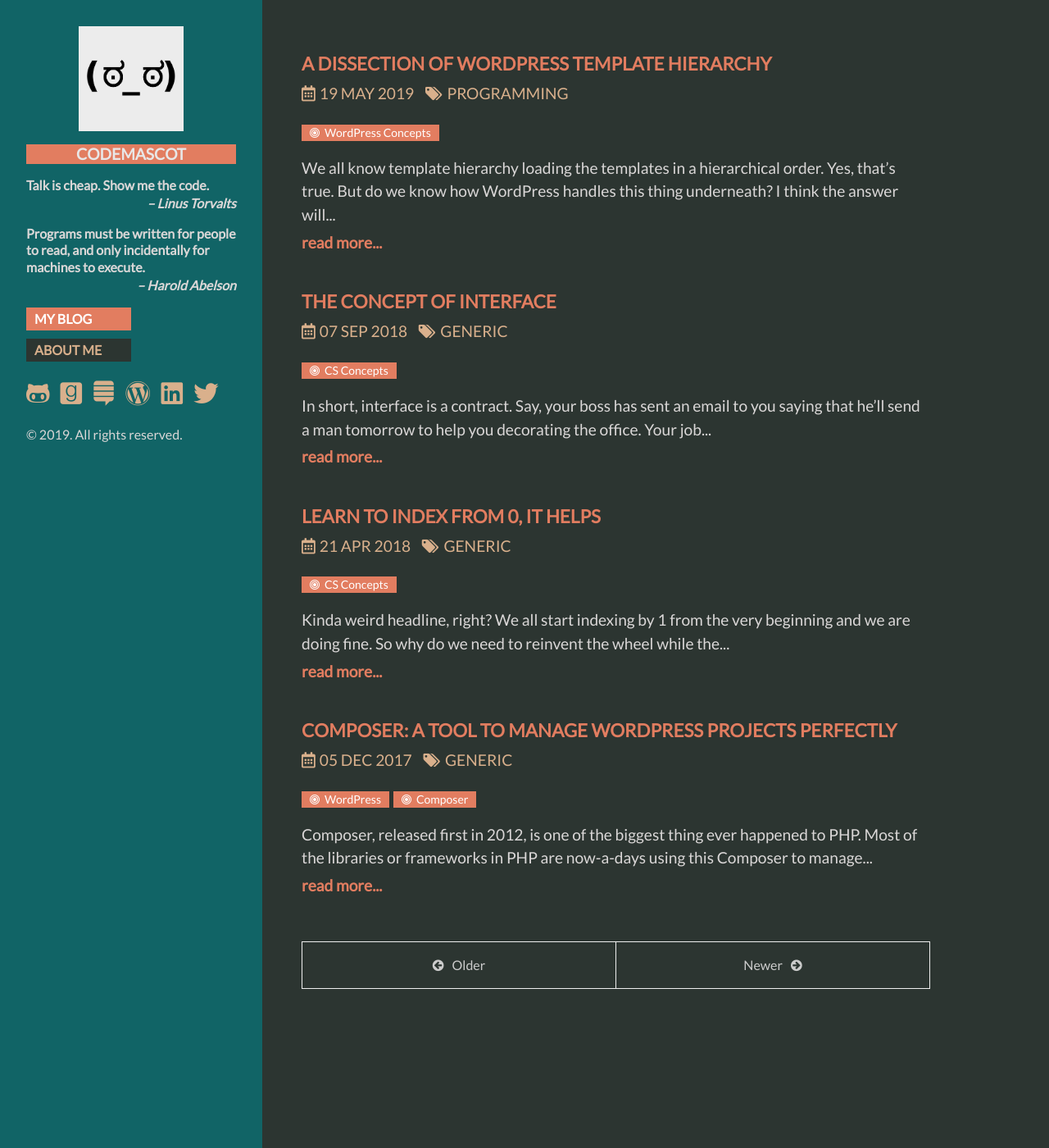
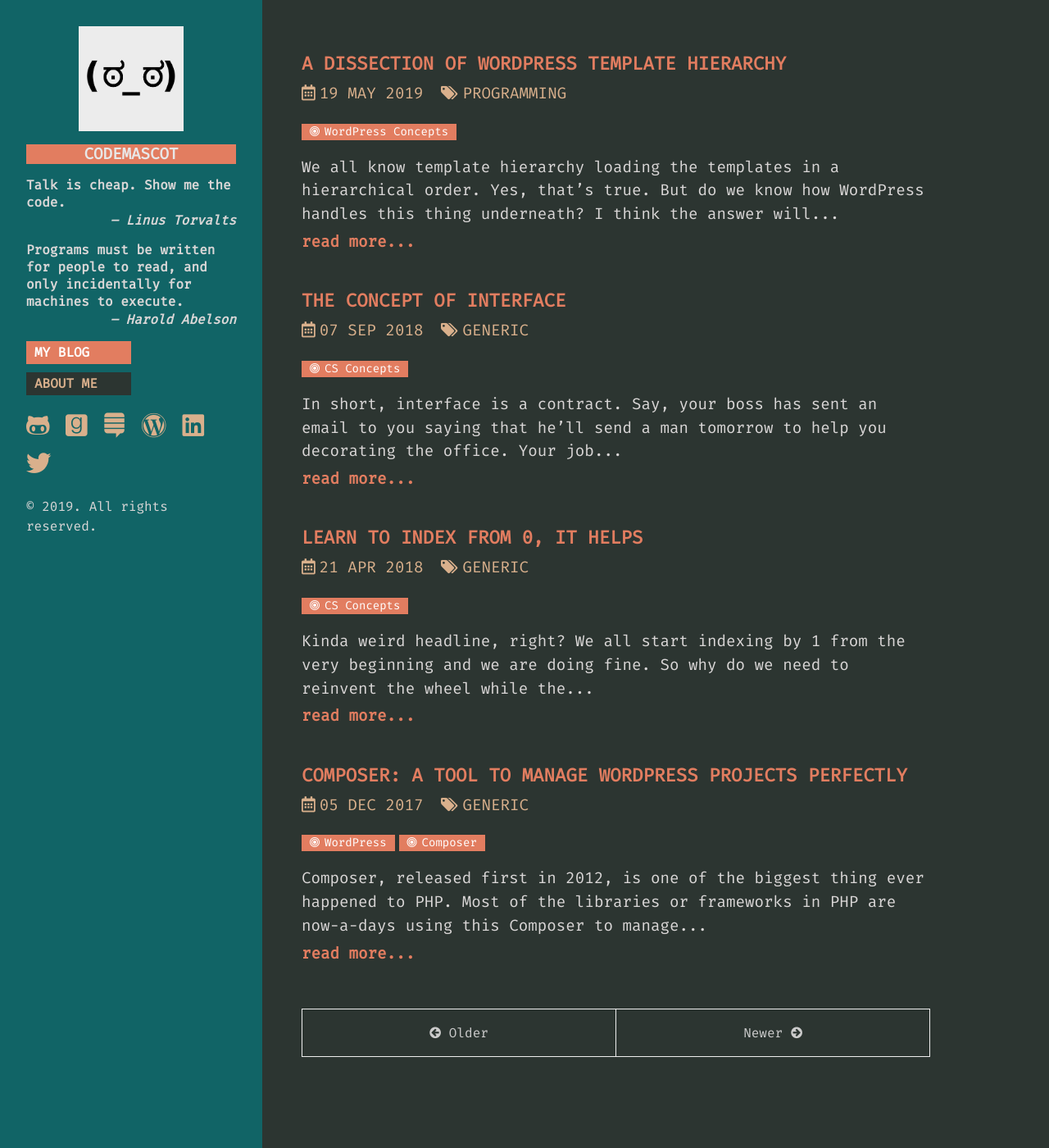
Before and after one commit to khanrn/codemascot.github.io, a Jekyll site: the page built from index.html, in a window 1280 px wide and 1400 px high. Shown: the whole window at 82% size. Built offline with Jekyll 4.4.1, drawn with Linux system fonts in a browser that asks for light colours; nearby versions of some CDN libraries; the list of posts is cut into pages by our own code.

Commit message:
Font changed

```diff
--- a/_includes/head.html
+++ b/_includes/head.html
@@ -23,7 +23,7 @@
   <link rel="stylesheet" href="{{ site.url }}/public/css/dracula.css">
   <link rel="stylesheet" href="{{ site.url }}/public/css/poole.css">
   <link rel="stylesheet" href="{{ site.url }}/public/css/hyde.css">
-  <link rel="stylesheet" href="https://fonts.googleapis.com/css?family=PT+Sans:400,400italic,700|Abril+Fatface">
+  <link rel="stylesheet" href="https://fonts.googleapis.com/css?family=Fira+Mono">
 
   <!-- JavaScript -->
   <script src="https://code.jquery.com/jquery-3.2.1.min.js" integrity="sha256-hwg4gsxgFZhOsEEamdOYGBf13FyQuiTwlAQgxVSNgt4=" crossorigin="anonymous"></script>
--- a/public/css/hyde.css
+++ b/public/css/hyde.css
@@ -22,7 +22,7 @@
   */
 
  html {
-     font-family: "Lato", Helvetica, Arial, sans-serif;
+     font-family: "Fira Mono", Helvetica, Arial, sans-serif;
  }
  @media (min-width: 48em) {
      html {
```
